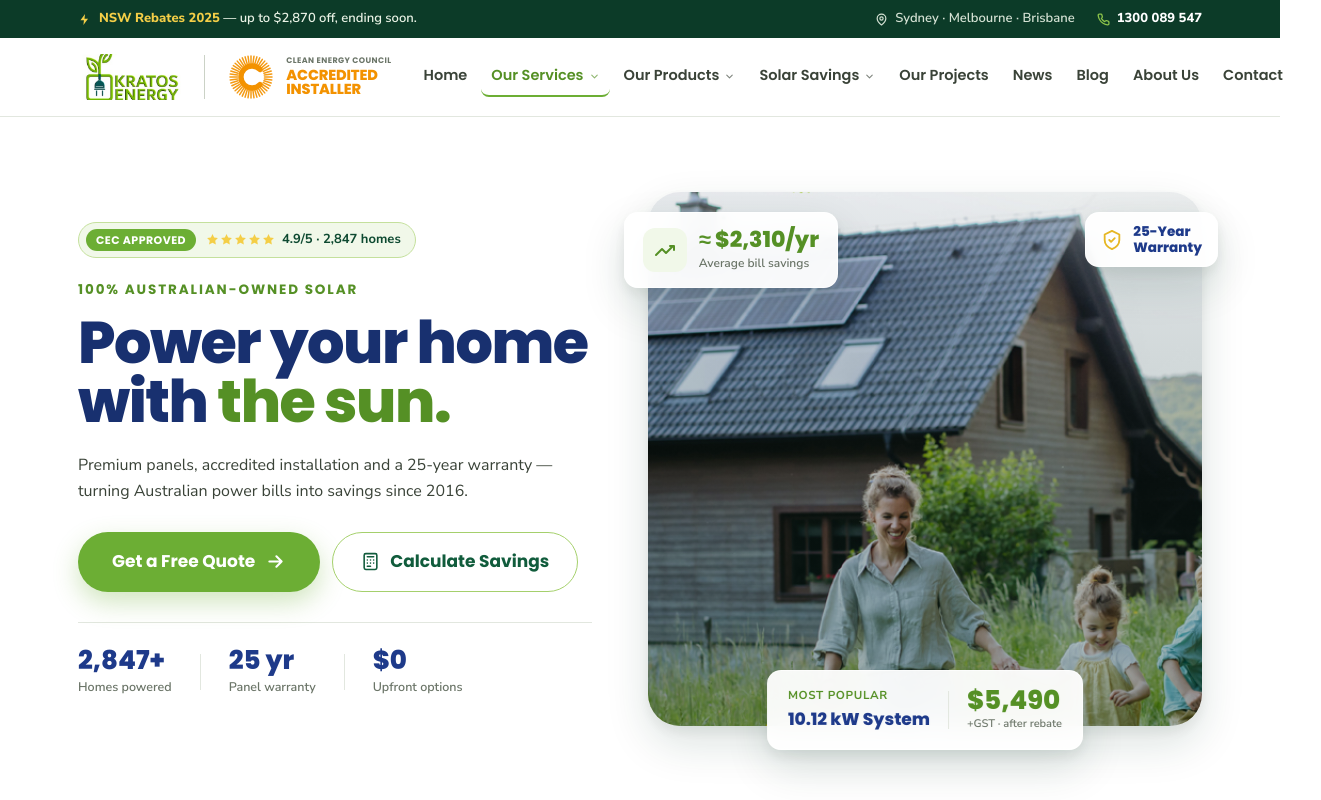
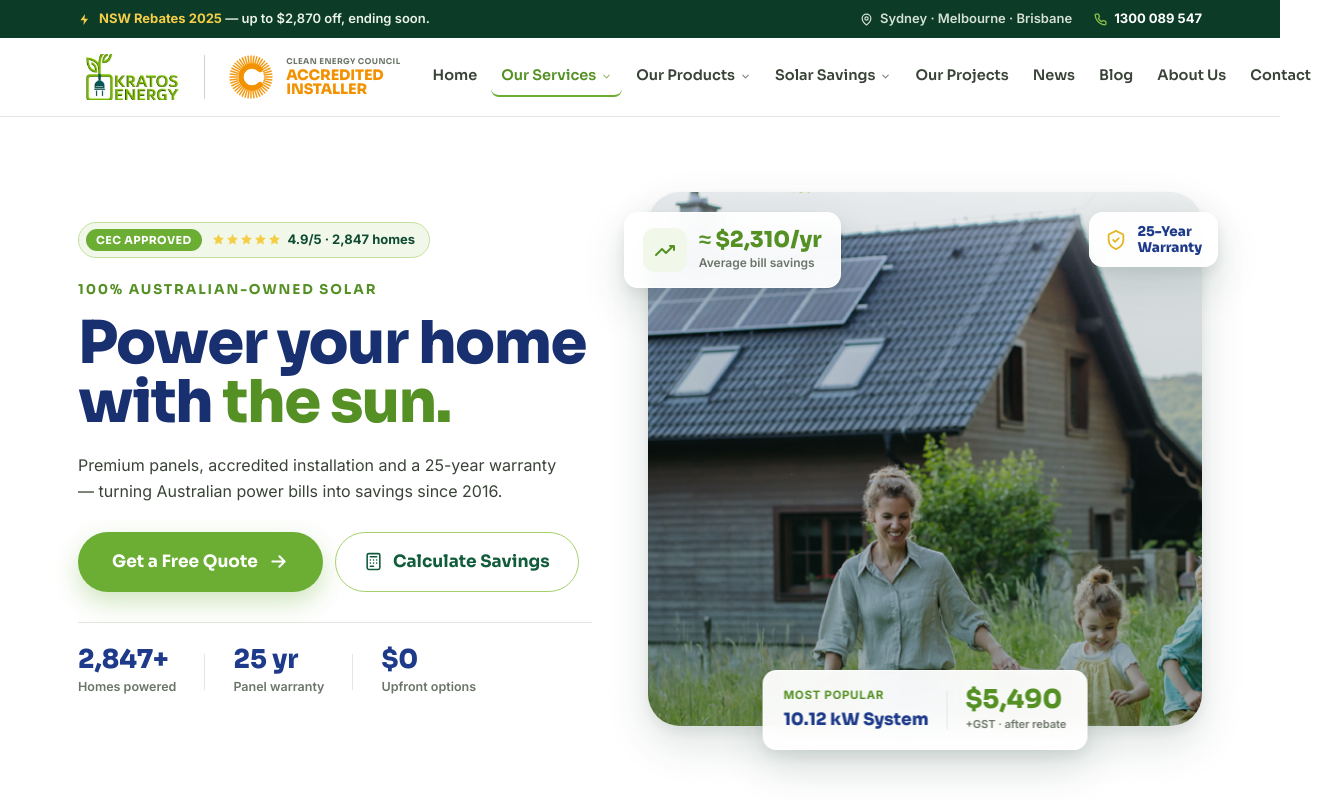
Before and after one commit to aaabir2a/kratos-energy, a Next.js app: page / in a window 1280 px wide. Shown: the top 800 px of the page, 1321 px wide, since content can reach past the window. Built offline with nearby package versions, Linux system fonts and the light colour scheme.

Commit message:
Feat: Switch type to Sora + Inter

```diff
--- a/src/app/layout.tsx
+++ b/src/app/layout.tsx
@@ -1,18 +1,18 @@
 import type { Metadata, Viewport } from "next";
-import { Poppins, Nunito_Sans } from "next/font/google";
+import { Sora, Inter } from "next/font/google";
 import "./globals.css";
 
-const poppins = Poppins({
+const sora = Sora({
   subsets: ["latin"],
-  weight: ["400", "500", "600", "700", "800"],
-  variable: "--font-poppins",
+  weight: ["500", "600", "700", "800"],
+  variable: "--font-display",
   display: "swap",
 });
 
-const nunito = Nunito_Sans({
+const inter = Inter({
   subsets: ["latin"],
-  weight: ["400", "600", "700", "800"],
-  variable: "--font-nunito",
+  weight: ["400", "500", "600", "700"],
+  variable: "--font-body",
   display: "swap",
 });
 
@@ -53,7 +53,7 @@ export default function RootLayout({
   children: React.ReactNode;
 }) {
   return (
-    <html lang="en" className={`${poppins.variable} ${nunito.variable}`}>
+    <html lang="en" className={`${sora.variable} ${inter.variable}`}>
       <body>{children}</body>
     </html>
   );
--- a/tailwind.config.ts
+++ b/tailwind.config.ts
@@ -57,8 +57,8 @@ const config: Config = {
         cec: "#F39200",
       },
       fontFamily: {
-        display: ["var(--font-poppins)", "system-ui", "sans-serif"],
-        body: ["var(--font-nunito)", "system-ui", "sans-serif"],
+        display: ["var(--font-display)", "system-ui", "sans-serif"],
+        body: ["var(--font-body)", "system-ui", "sans-serif"],
       },
       borderRadius: {
         sm: "8px",
```
